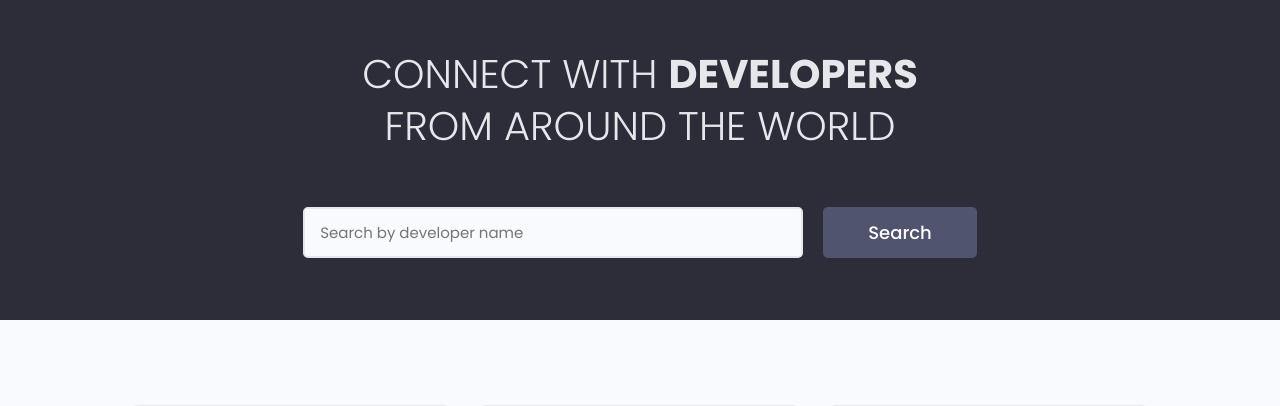
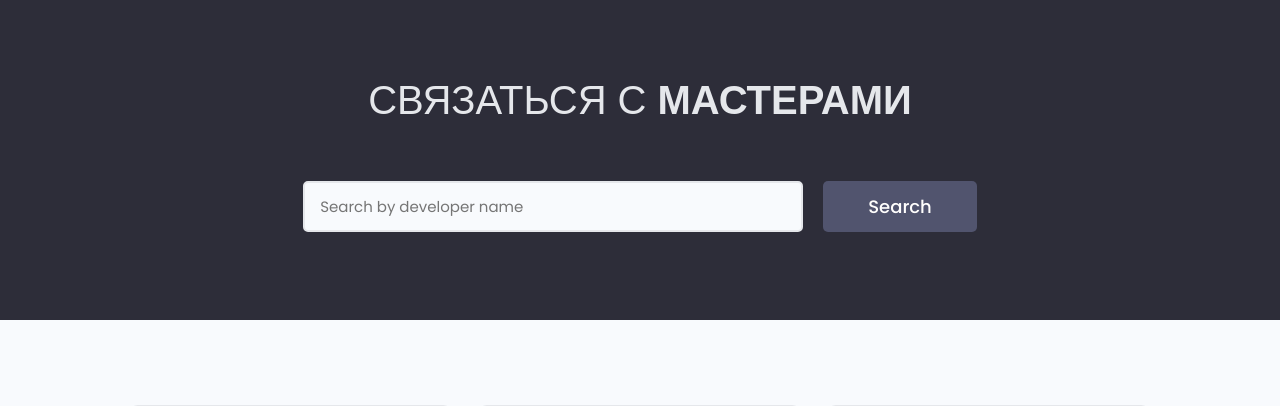
Before and after one commit to Meshcheryakovd200000/repairs, a Django app: page / in a window 1280 px wide. Shown: the part 77-483 px from the top of the page. Run offline with Django 4.2, Linux system fonts and the light colour scheme; data comes from the database, SQL or seed files in the repository; both versions use the stored data as it was after the commit; some libraries are stand-ins or nearby versions.

Commit message:
перевод на русский язык

```diff
--- a/repsearch/users/templates/users/index.html
+++ b/repsearch/users/templates/users/index.html
@@ -6,14 +6,13 @@
     <section class="hero-section text-center">
       <div class="container container--narrow">
         <div class="hero-section__box">
-          <h2>CONNECT WITH <span>DEVELOPERS</span></h2>
-          <h2>FROM AROUND THE WORLD</h2>
+          <h2>Связаться с <span>Мастерами</span></h2>
         </div>
 
         <div class="hero-section__search">
           <form id="search" class="form" action="{% url 'profiles' %}" method="get">
             <div class="form__field">
-              <label for="formInput#search">Search Developers </label>
+              <label for="formInput#search">Поиск Мастеров </label>
               <input class="input input--text" id="formInput#search" type="text" name="search_query"
                      value="{{ search_query }}"
                 placeholder="Search by developer name" />
```
Also changed, not shown: repsearch/db.sqlite3.
